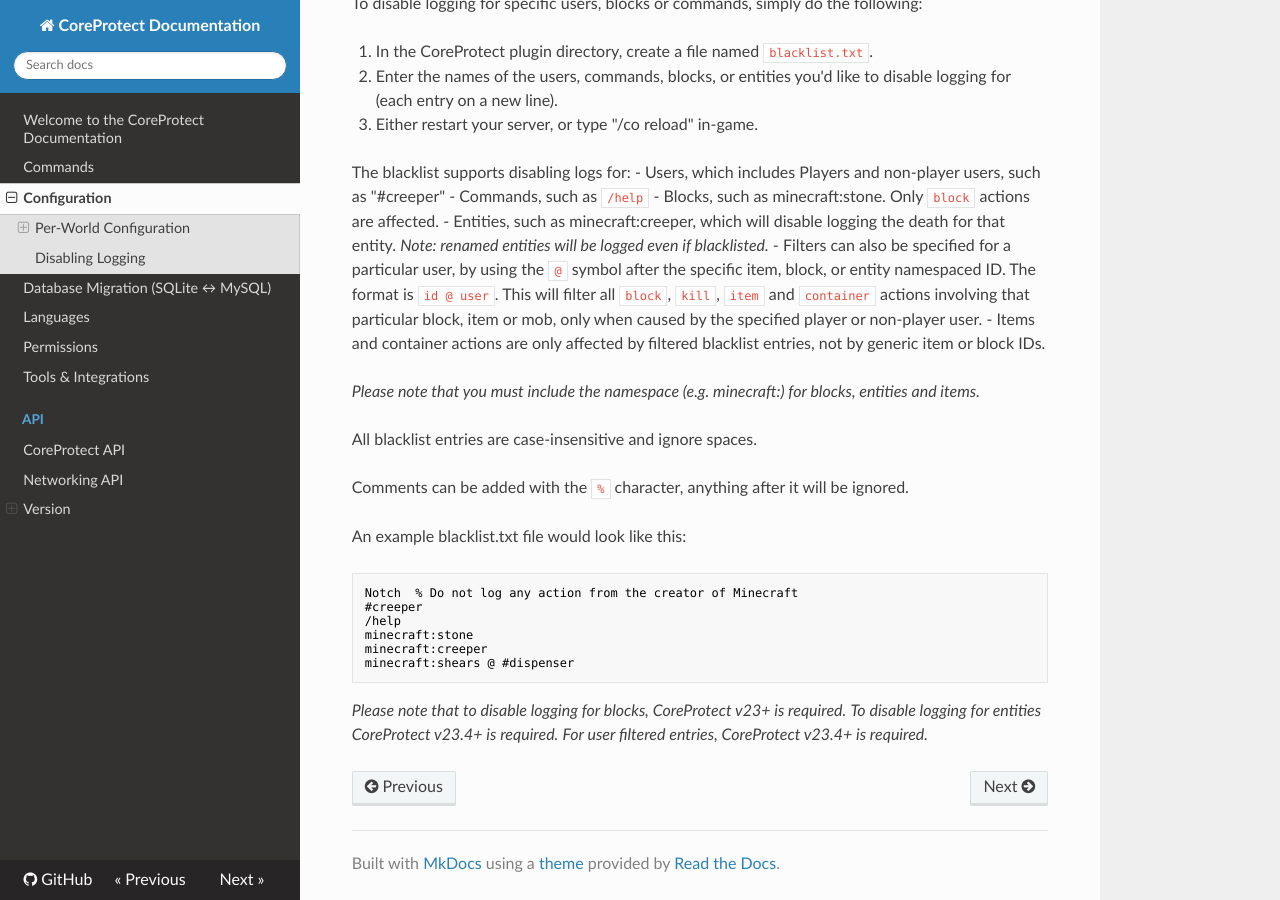
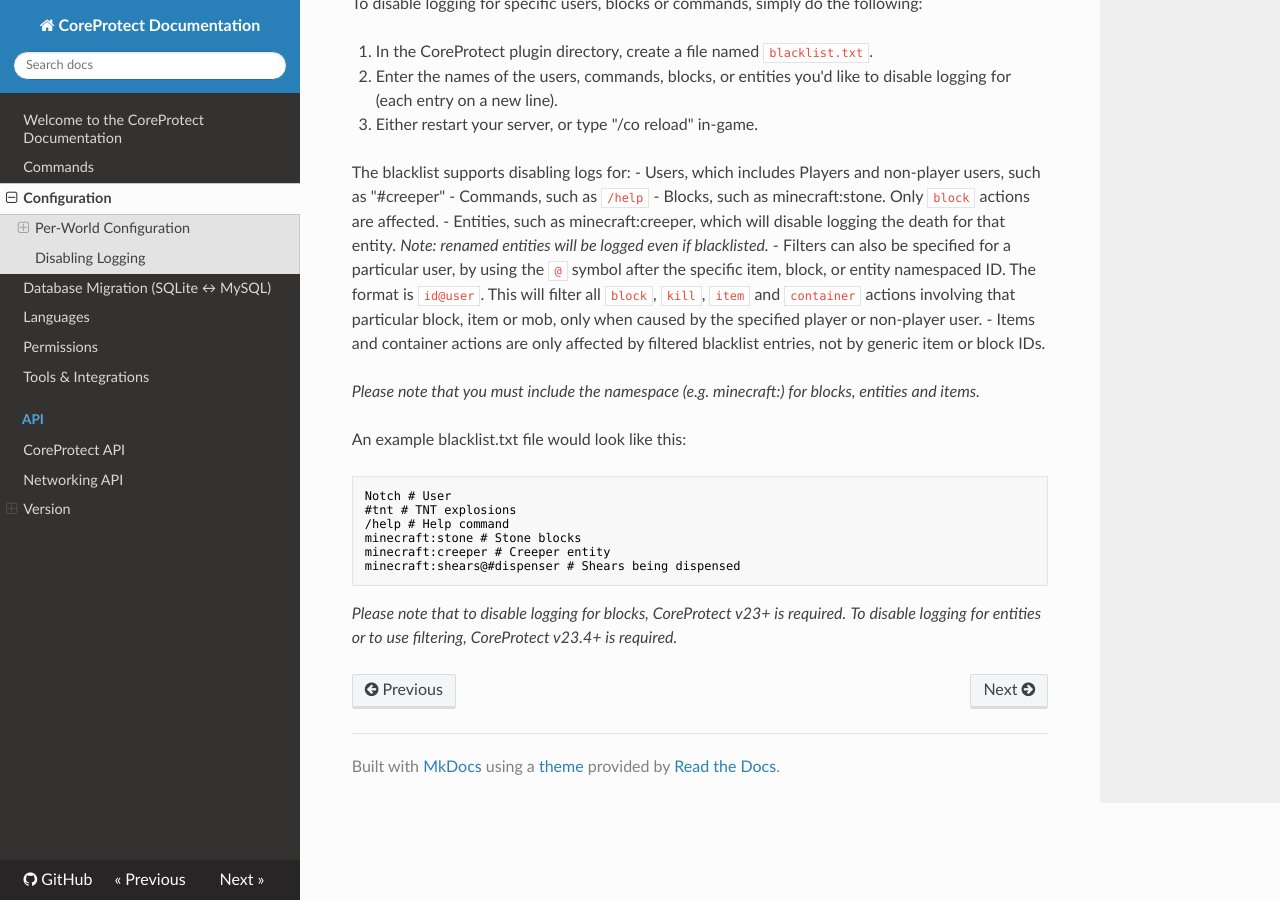
Before and after one commit to PlayPro/CoreProtect, an MkDocs documentation site: the page built from docs/config.md, in a window 1280 px wide and 900 px high, scrolled down 763 px. Built offline with MkDocs 1.6.1, drawn with Linux system fonts in a browser that asks for light colours; nearby versions of some CDN libraries.

Commit message:
Fix filter format and update blacklist examples
Updated the filter format for user-specific actions and modified example blacklist entries.

````diff
--- a/docs/config.md
+++ b/docs/config.md
@@ -29,27 +29,22 @@ The blacklist supports disabling logs for:
 - Commands, such as `/help`
 - Blocks, such as minecraft:stone. Only `block` actions are affected.
 - Entities, such as minecraft:creeper, which will disable logging the death for that entity. *Note: renamed entities will be logged even if blacklisted.*
-- Filters can also be specified for a particular user, by using the `@` symbol after the specific item, block, or entity namespaced ID. The format is `id @ user`. This will filter all `block`, `kill`, `item` and `container` actions involving that particular block, item or mob, only when caused by the specified player or non-player user.
+- Filters can also be specified for a particular user, by using the `@` symbol after the specific item, block, or entity namespaced ID. The format is `id@user`. This will filter all `block`, `kill`, `item` and `container` actions involving that particular block, item or mob, only when caused by the specified player or non-player user.
 - Items and container actions are only affected by filtered blacklist entries, not by generic item or block IDs.
 
 *Please note that you must include the namespace (e.g. minecraft:) for blocks, entities and items.*
 
-All blacklist entries are case-insensitive and ignore spaces.
-
-Comments can be added with the `%` character, anything after it will be ignored.
-
 An example blacklist.txt file would look like this:
 
 ```text
-Notch  % Do not log any action from the creator of Minecraft
-#creeper
-/help
-minecraft:stone
-minecraft:creeper
-minecraft:shears @ #dispenser
+Notch # User
+#tnt # TNT explosions
+/help # Help command
+minecraft:stone # Stone blocks
+minecraft:creeper # Creeper entity
+minecraft:shears@#dispenser # Shears being dispensed
 ```
 
 
 *Please note that to disable logging for blocks, CoreProtect v23+ is required.*
-*To disable logging for entities CoreProtect v23.4+ is required.*
-*For user filtered entries, CoreProtect v23.4+ is required.*
+*To disable logging for entities or to use filtering, CoreProtect v23.4+ is required.*
````
